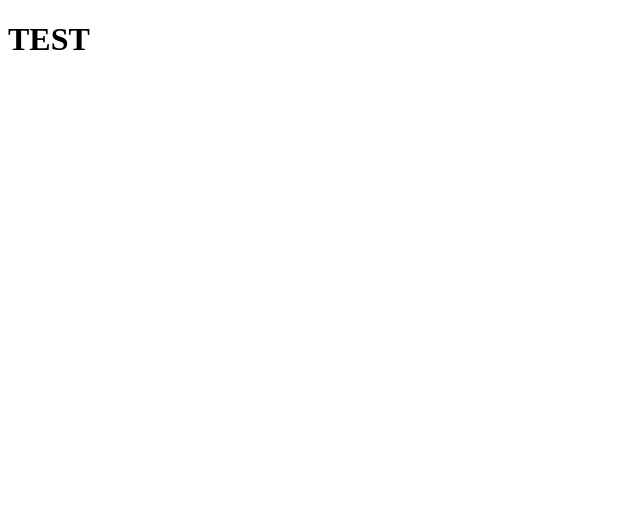
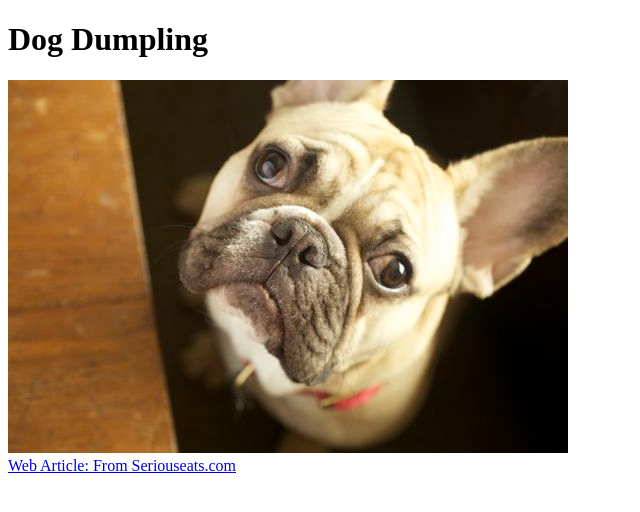
Before and after one commit to alanportugal/c3-week2, a plain HTML site: page index.html in a window 1280 px wide. Shown: the whole page, without its empty margins (0-640 px from the left). Drawn offline with Linux system fonts and the light colour scheme.

Commit message:
Added pic and link

```diff
--- a/index.html
+++ b/index.html
@@ -1,11 +1,13 @@
 <!DOCTYPE html>
 <html lang="en">
 <head>
-  <title>Lecture 2 In Class</title>
+  <title>Dog Dumpling</title>
   <meta charset="utf-8">
 </head>
 
 <body>
-  <h1>TEST</h1>
+  <h1>Dog Dumpling</h1>
+  <a href="https://www.seriouseats.com/recipes/2011/06/dumplings-favorite-chow.html"><img src="img/20110609-goodbye-dumpling-51.jpg" alt="Dog Dupling"><br />
+  Web Article: From Seriouseats.com</a>
 </body>
 </html>
```
